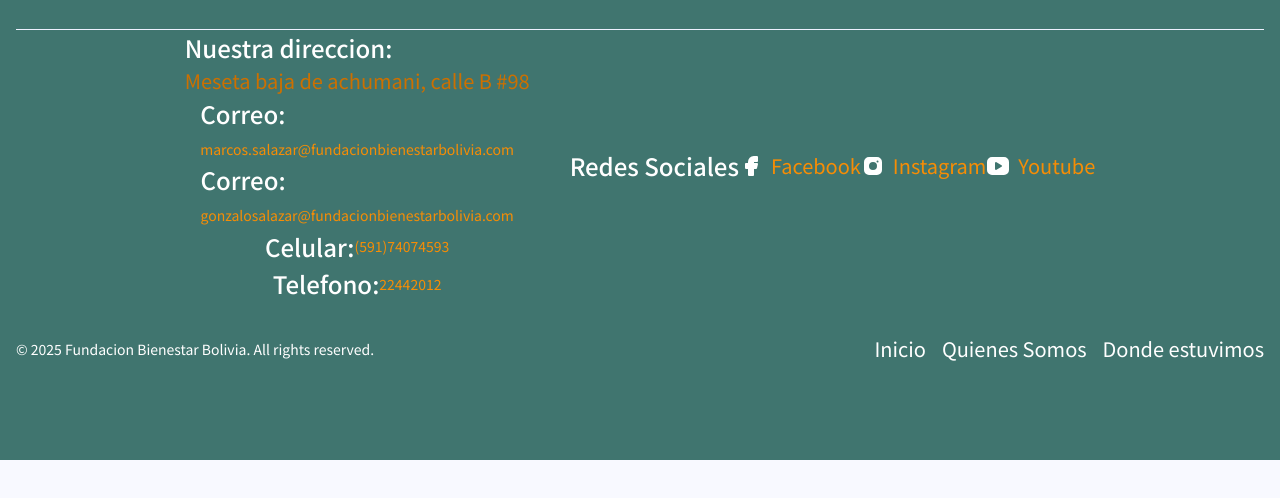
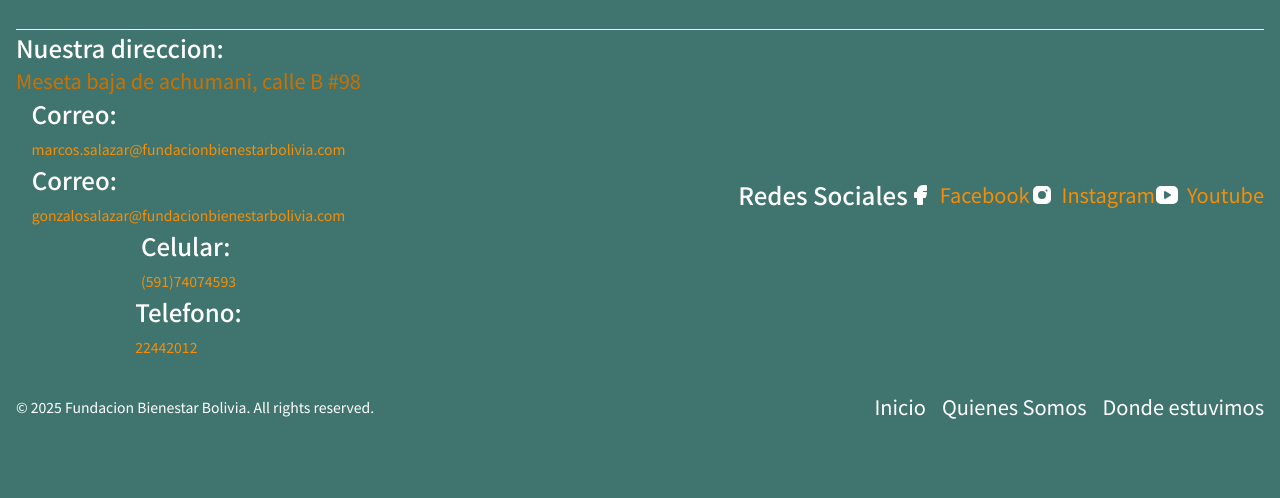
Before and after one commit to JRWebDesigner/Fundacion-BIenestar, an Astro site: page / in a window 1280 px wide. Shown: the part 5187-5685 px from the top of the page. Before the commit the page ends 5647 px from the top, so only its background shows below. Built offline with nearby package versions, Linux system fonts and the light colour scheme; Astro itself is replaced by a stand-in of ours; a web font is replaced by a local one.

Commit message:
redes sociales

```diff
--- a/src/components/Footer.astro
+++ b/src/components/Footer.astro
@@ -54,8 +54,8 @@ const currentYear = new Date().getFullYear();
         </div>
       </div>
     </div>
-    <div class='flex flex-col md:flex-row justify-center items-center gap-10'>
-      <div class="flex flex-col justify-around items-center ">
+    <div class='flex flex-col md:flex-row justify-between items-center gap-10'>
+      <div class="flex flex-col justify-start items-center ">
         <div>
           <h4>
             Nuestra direccion:
@@ -76,13 +76,13 @@ const currentYear = new Date().getFullYear();
           </h4>
           <a class='text-sm' href="mailto:gonzalosalazar@fundacionbienestarbolivia.com">gonzalosalazar@fundacionbienestarbolivia.com</a>
         </div>
-<div class="flex justify-center items-center text-lg">
+<div class="">
         <h4>
           Celular:
         </h4>
         <a class='text-sm' href="phone:(591)74074593">(591)74074593</a>
       </div>
-<div class="flex justify-center items-center text-lg">
+<div class="">
         <h4>
           Telefono:
         </h4>
```
